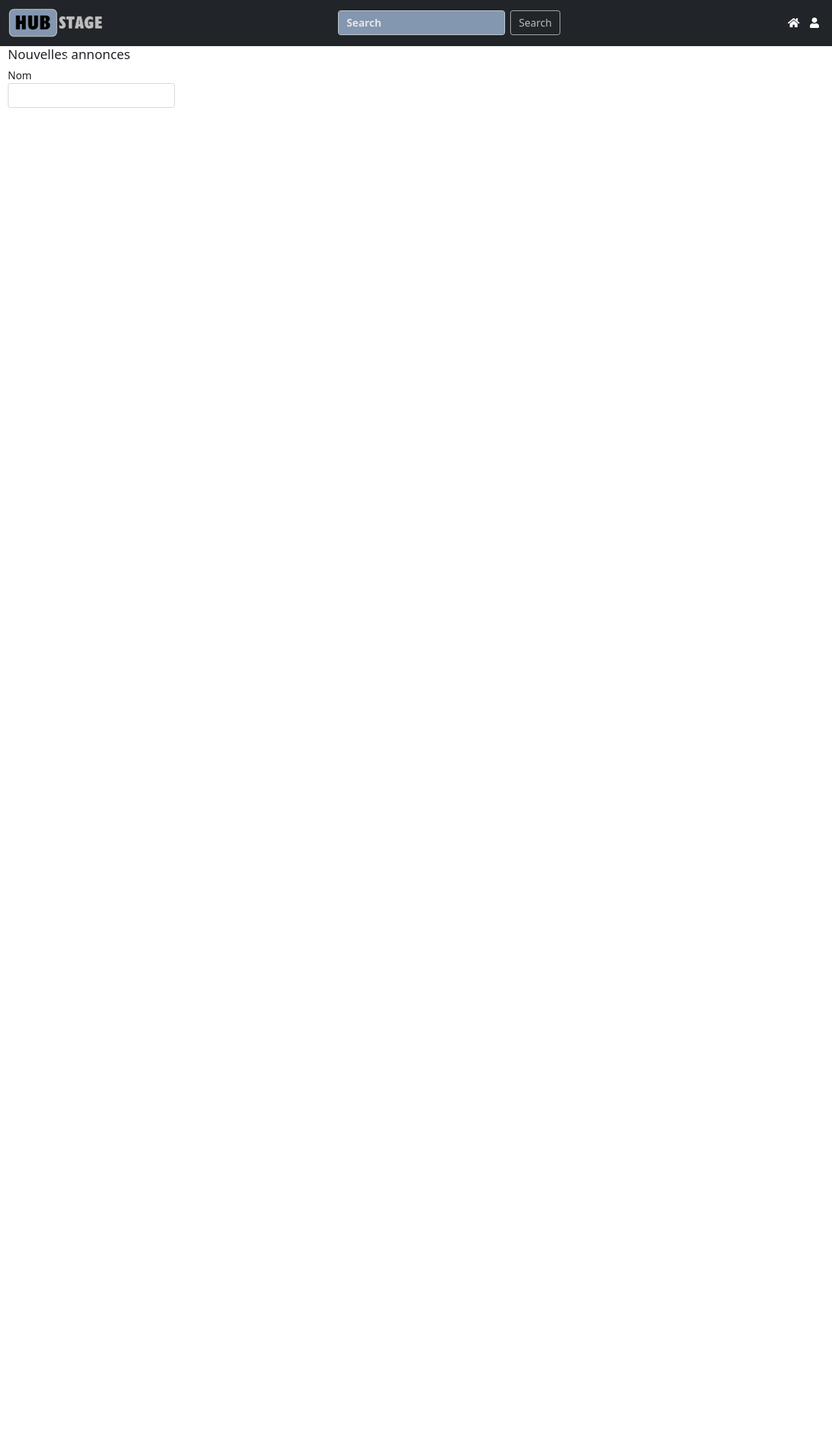
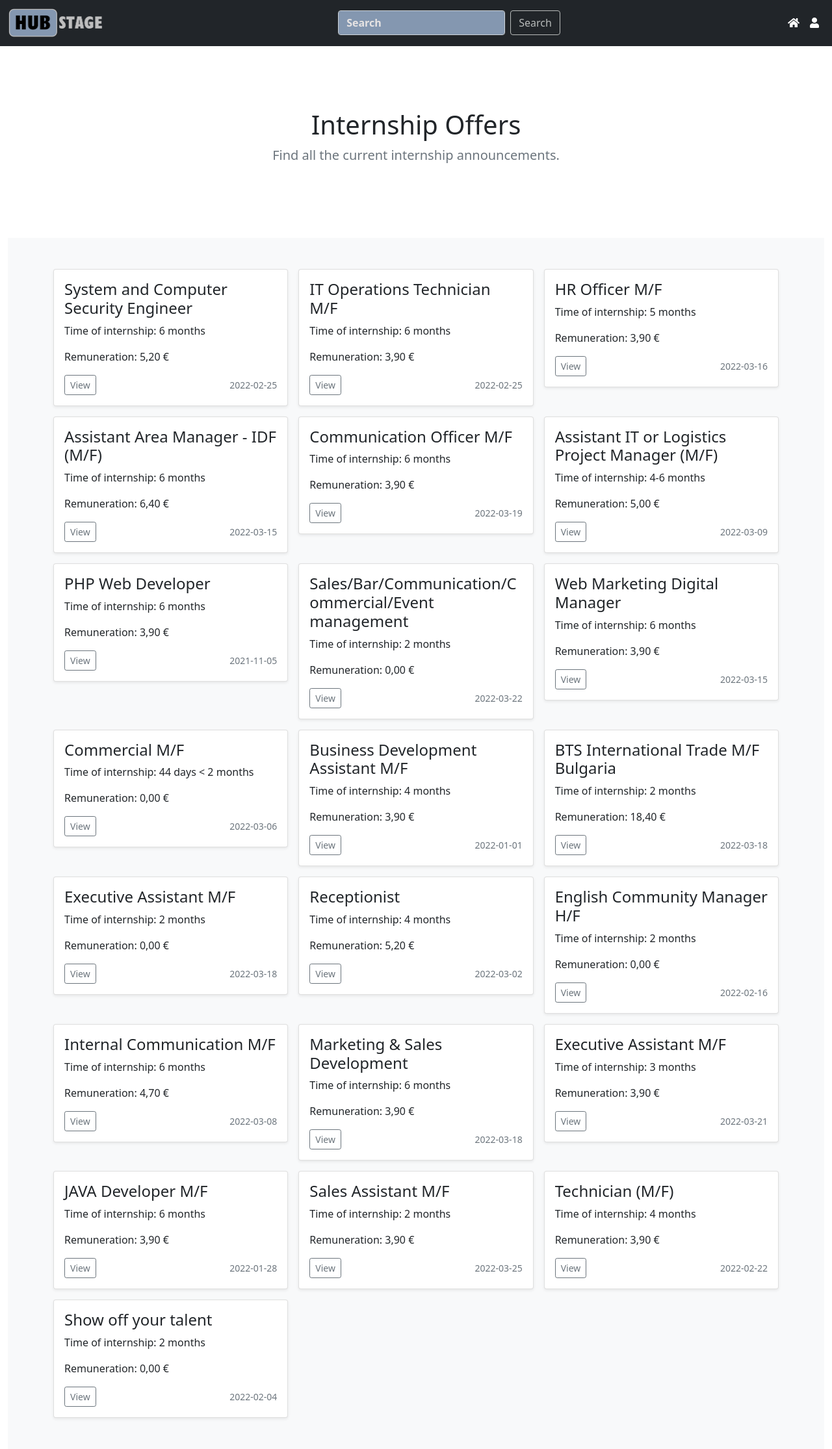
Before and after one commit to walimogit/Projet-dev-web, a PHP site: page /annonces.php in a window 1280 px wide. Shown: the whole page at 65% size. Before the commit the page ends 166 px from the top, so only its background shows below. Run offline with PHP 8.4, Linux system fonts and the light colour scheme; data comes from the database, SQL or seed files in the repository; tables that the repository leaves empty hold one stand-in row (values such as "Sample post"); data that the repository does not hold is empty.

Commit message:
Mise en place des annonces

```diff
--- a/www/app/annonces.php
+++ b/www/app/annonces.php
@@ -3,7 +3,7 @@ session_start();
 require_once("tools/bdd.php");
 require_once("tools/tools.php");
 
-$annonces = [1,23,4,5];
+$annonce = GetAllStatsOffer();
 
 require_once('templates/tpl_header.php');
 require_once('templates/tpl_annonces.php');
--- a/www/app/templates/tpl_annonces.php
+++ b/www/app/templates/tpl_annonces.php
@@ -1,76 +1,34 @@
 <main class="main">
-    <div id="carouselExampleCaptions" class="carousel slide" data-bs-ride="carousel">
-        <div class="carousel-inner">
-            <div class="carousel-item active">
-                <fieldset>
-                    <h5>Nouvelles annonces</h5>
-                </fieldset>
+    <section class="py-5 text-center container">
+        <div class="row py-lg-5">
+            <div class="col-lg-6 col-md-8 mx-auto">
+                <h1 class="fw-light">Internship Offers</h1>
+                <p class="lead text-muted">Find all the current internship announcements.</p>
             </div>
-            <?php foreach($annonces as $annonce): ?>
-            <div class="carousel-item annonce">
-                <fieldset>
-                    <h5 class="col">
-                        Annonce <?= $annonce ?>
-                    </h5>
+        </div>
+    </section>
+    <div class="album py-5 bg-light">
+        <div class="container">
+
+            <div class="row row-cols-1 row-cols-sm-2 row-cols-md-3 g-3">
+                <?php for ($i = 0; $i < count($annonce); $i++) : ?>
                     <div class="col">
-                        Competense <?= $annonce ?>
+                        <div class="card shadow-sm">
+                            <div class="card-body">
+                                <h4><? echo $annonce[$i]['Competense'] ?></h4>
+                                <p>Time of internship: <? echo $annonce[$i]['Duree_de_stage'] ?></p>
+                                <p>Remuneration: <? echo $annonce[$i]['Base_remuneration'] ?></p>
+                                <div class="d-flex justify-content-between align-items-center">
+                                    <div class="btn-group">
+                                        <button type="button" class="btn btn-sm btn-outline-secondary">View</button>
+                                    </div>
+                                    <small class="text-muted"><? echo $annonce[$i]['Date_offre'] ?></small>
+                                </div>
+                            </div>
+                        </div>
                     </div>
-                    <div class="col">
-                        Duree_stage <?= $annonce ?>
-                    </div>
-                    <div class="col">
-                        Base_remuneration <?= $annonce ?>
-                    </div>
-                    <div class="col">
-                        Date_offre <?= $annonce ?>
-                    </div>
-                    <div class="col">
-                        Nb_places_offertes <?= $annonce ?>
-                    </div>
-                </fieldset>
-            </div>
-            <?php endforeach; ?>
-        </div>
-        <button class="carousel-control-prev" type="button" data-bs-target="#carouselExampleCaptions" data-bs-slide="prev">
-            <span class="carousel-control-prev-icon" aria-hidden="true"></span>
-            <span class="visually-hidden">Previous</span>
-        </button>
-        <button class="carousel-control-next" type="button" data-bs-target="#carouselExampleCaptions" data-bs-slide="next">
-            <span class="carousel-control-next-icon" aria-hidden="true"></span>
-            <span class="visually-hidden">Next</span>
-        </button>
-    </div>
-</main>
-
-
-<!--<?php //foreach($annonces as $annonce): ?>
-
-<div class="row">
-    <div class="col-auto">
-        <img src="https://picsum.photos/200" />
-    </div>
-    <div class="col">
-        <div class="row">
-            <div class="col">
-                Annonce <?= $annonce ?>
-            </div>
-            <div class="col text-end">
-                Date de stage
+                <?php endfor; ?>
             </div>
         </div>
     </div>
-</div>-->
-
-
-<!--liste d'annonce-->
-
-<!--formulaire ajout d'annonce-->
-
-<form>
-    <div class="row">
-        <div class="col">
-            <label>Nom</label>
-            <input type="text" class="form-control" name="nom" />
-        </div>
-    </div>
-</form>
+</main>
--- a/www/app/tools/tools.php
+++ b/www/app/tools/tools.php
@@ -400,7 +400,7 @@ function GetStatsOffer($ID_offer)
     require("bdd.php");
     $stats = [];
     try {
-        $query = 'SELECT * FROM Internship_offers where ID_internship_offers=:ID_offer';
+        $query = 'SELECT * FROM Internship_offers where ID_internship_offers=:ID_offer'; //Penser à join l'id de l'entreprise à l'offre
         $stmt->bindParam('ID_offer', $ID_offer, PDO::PARAM_STR);
         $stmt = $bdd->prepare($query);
         $stmt->execute();
@@ -410,6 +410,25 @@ function GetStatsOffer($ID_offer)
                 array_push($stats, $value['Duree_de_stage'], $value['Base_remuneration'], $value['Date_offre'], $value['Nb_places_offertes']);
             }
             return $stats;
+        } else {
+            $msg = "ERREUR";
+        }
+    } catch (PDOException $e) {
+        $msg = "Error : " . $e->getMessage();
+    }
+    return $msg;
+}
+
+function GetAllStatsOffer()
+{
+    require("bdd.php");
+    try {
+        $query = 'SELECT * FROM Internship_offers JOIN Propose WHERE Boolsuppr =  1 AND Propose.ID_internship_offers = Internship_offers.ID_internship_offers';
+        $stmt = $bdd->prepare($query);
+        $stmt->execute();
+        $rows = $stmt->fetchAll(PDO::FETCH_ASSOC);
+        if (!empty($rows)) {
+            return $rows;
         } else {
             $msg = "ERREUR";
         }
```
